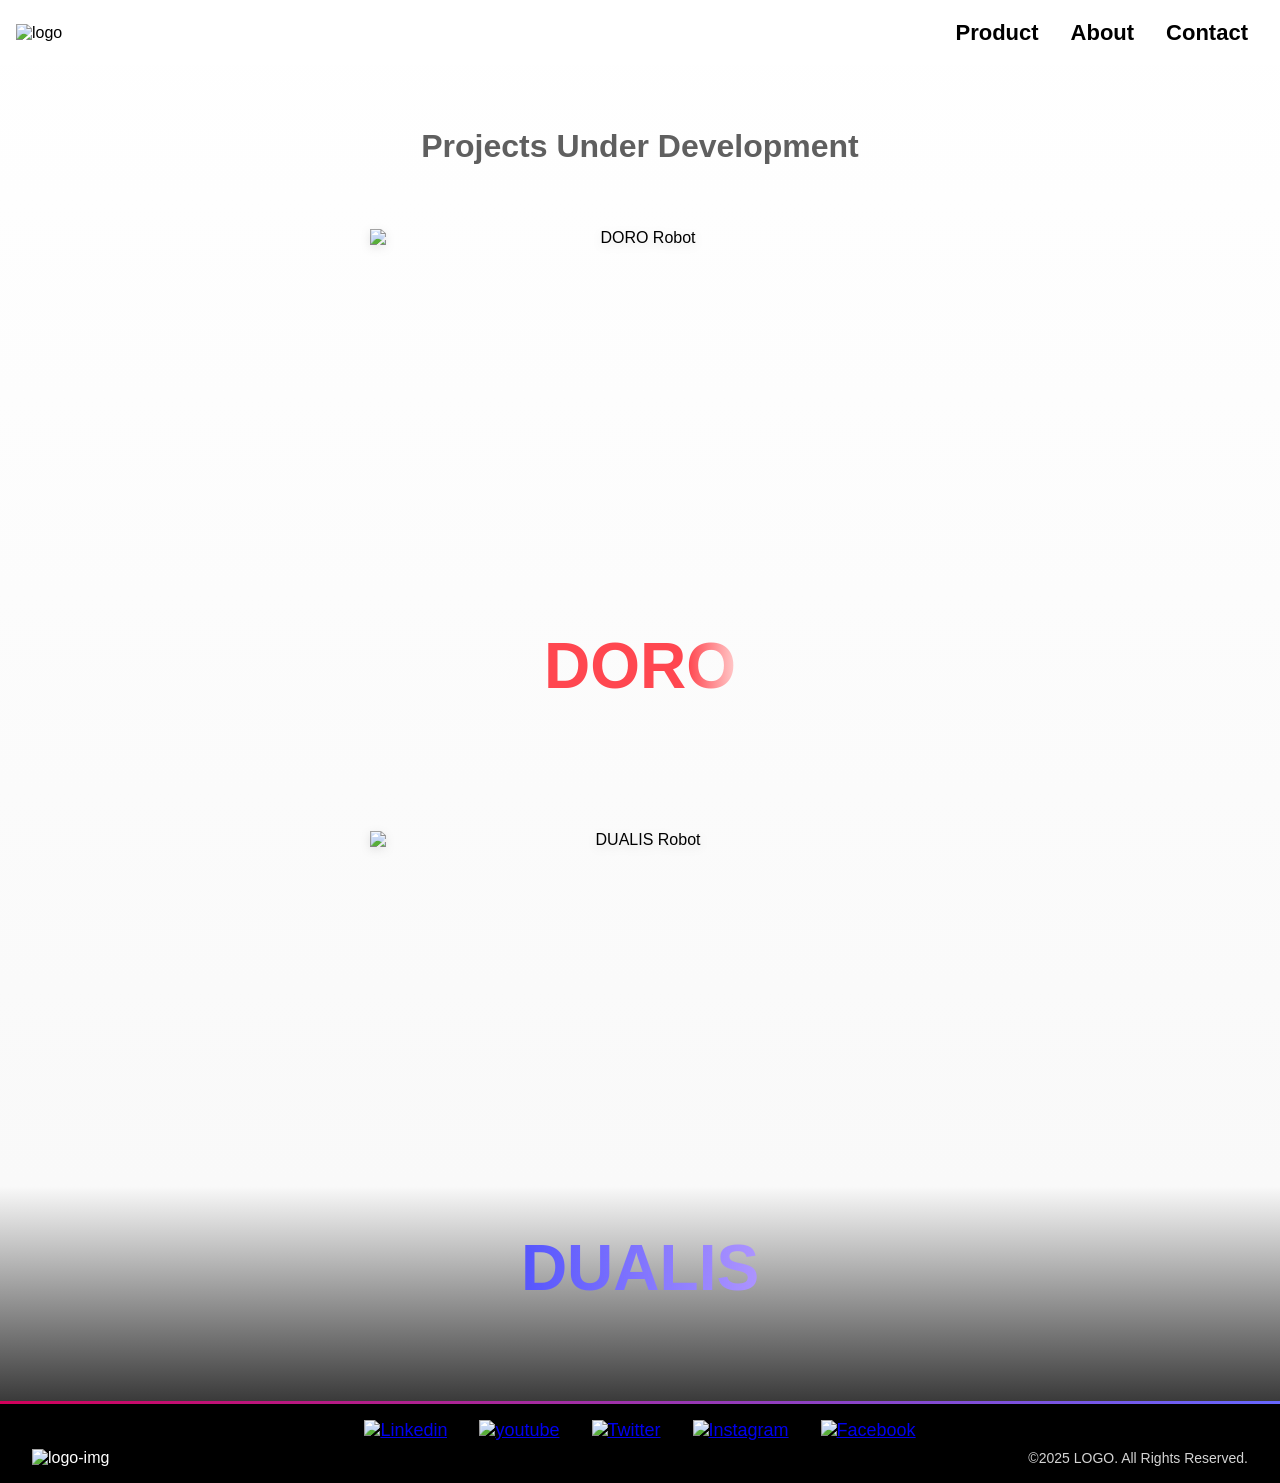
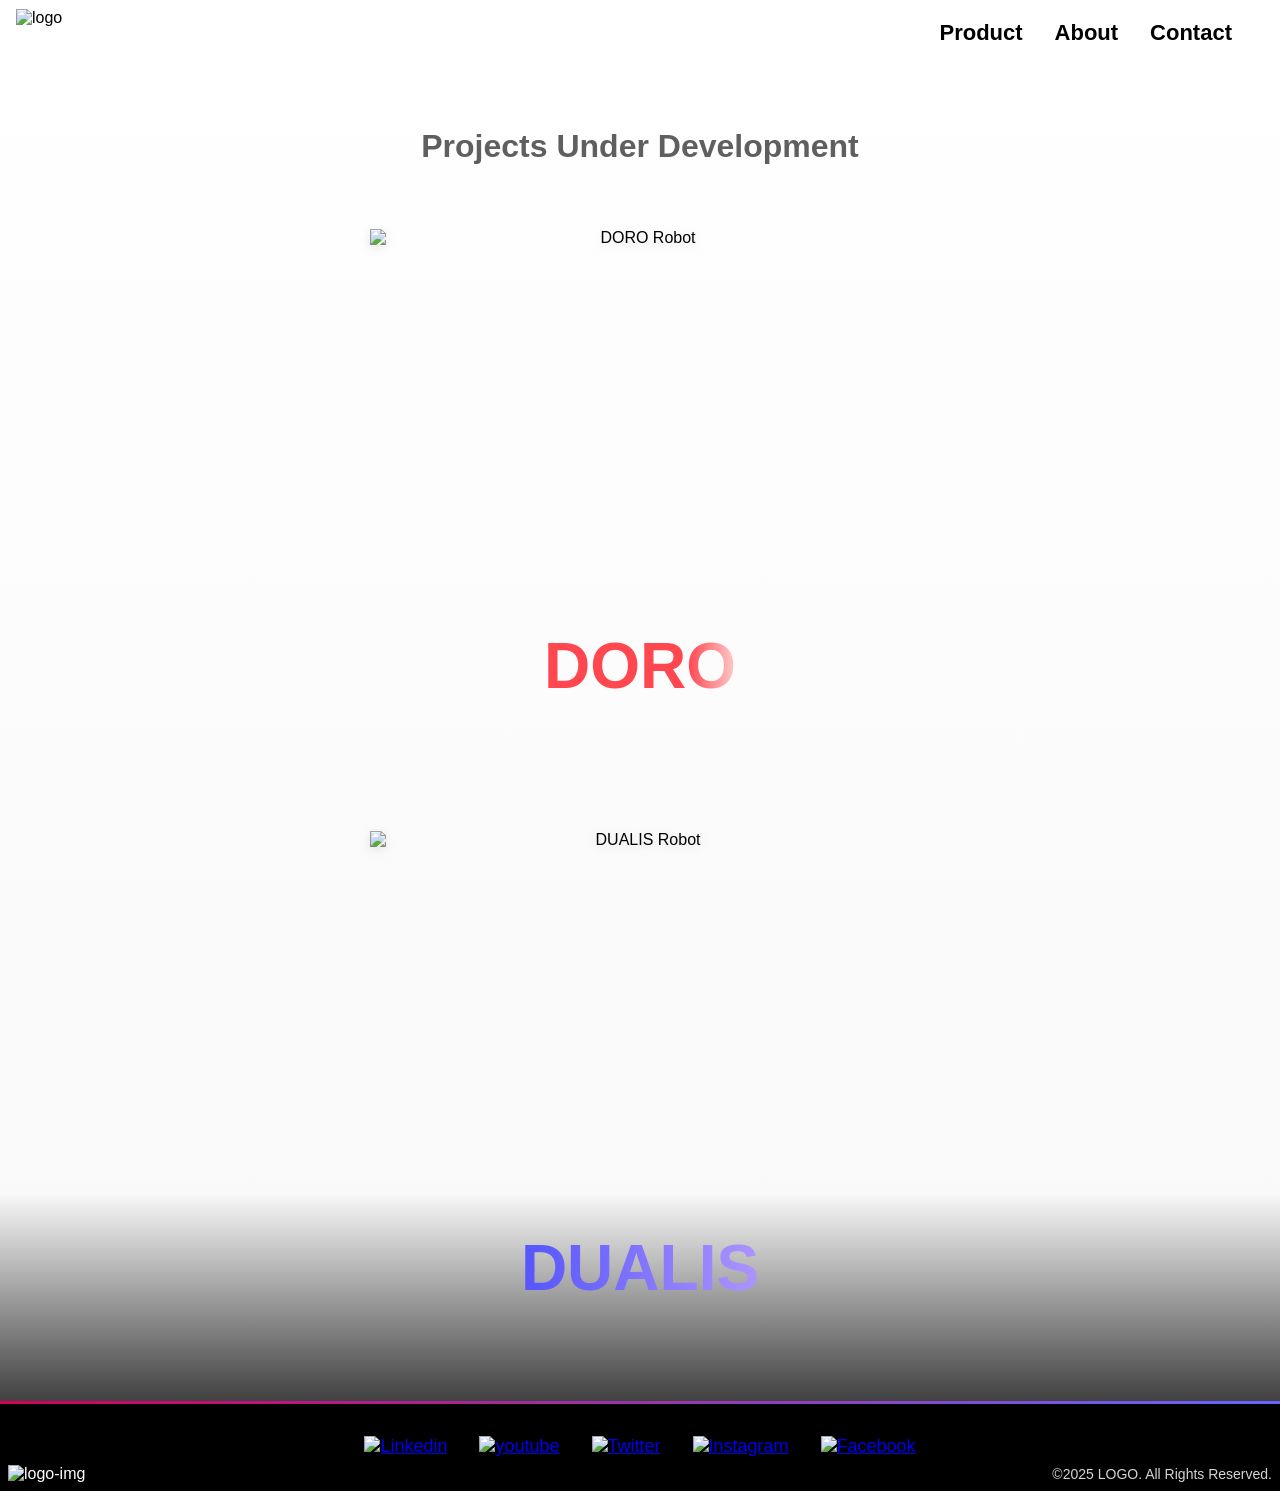

version update

--- a/src/style/product.css
+++ b/src/style/product.css
@@ -26,7 +26,7 @@ body {
   position: fixed;
   font-family: Arial, Helvetica, sans-serif;
   box-sizing: border-box;
-  padding: 1rem 16px 1rem 16px;
+  /* padding: 1rem 16px 1rem 0; */
   width: 100%;
   height: 65px;
   align-items: center;
@@ -55,15 +55,15 @@ body {
   padding-right: 2rem;
   display: flex;
   align-items: center;
-  justify-content: center;
+  justify-content: flex-start;
   height: 100%;
 }
 
 .nav-left-section img {
+  width: 140px;
+  height: 48px;
   max-width: 140px;
   max-height: 48px;
-  width: auto;
-  height: auto;
   object-fit: contain;
   display: block;
 }
@@ -222,7 +222,7 @@ footer {
 .footer-container {
   min-height: 40px;
   /* box-sizing: border-box; */
-  padding: 1rem 2rem;
+  padding: 2rem 0.5rem 0.5rem 0.5rem;
   color: white;
   background-color: rgb(0, 0, 0);
   display: grid;
@@ -307,6 +307,10 @@ footer {
 /* FOOTER MOBILE (same as home page)     */
 /* ===================================== */
 @media (max-width: 768px) {
+  .nav-container {
+    padding: 0rem;
+  }
+
   .project-image {
     height: auto;
   }
@@ -336,13 +340,12 @@ footer {
 
   .footer-container {
     padding: 10px;
-    height: 25vh;
-    grid-template-columns: 1fr 1fr 1fr 1fr 1fr;
-    grid-template-rows: 3fr 1.5fr 3fr;
+    height: auto;
+    grid-template-columns: 1fr 1fr;
+    grid-template-rows: auto auto;
     grid-template-areas:
-      "logo logo logo logo logo"
-      "socials socials socials socials socials"
-      "copyright copyright copyright copyright copyright";
+      "logo socials"
+      "copyright copyright";
     justify-content: center;
     align-items: center;
     justify-items: center;
@@ -374,6 +377,7 @@ footer {
   .copyright {
     grid-area: copyright;
     justify-self: center;
+    text-align: center;
     padding: 0;
   }
 }
@@ -389,7 +393,7 @@ footer {
   display: flex;
   align-items: center;
   justify-content: space-between;
-  padding: 1rem 16px;
+  padding: 1rem 16px 1rem 0;
   box-sizing: border-box;
   font-family: Arial, Helvetica, sans-serif;
   transition: all 0.3s ease;
@@ -410,7 +414,7 @@ footer {
   justify-content: space-between;
   align-items: center;
   width: 100%;
-  padding: 0;
+  padding: 0rem 1rem;
 }
 
 .nav-left-section {
@@ -420,7 +424,7 @@ footer {
 }
 
 .nav-left-section img {
-  max-height: 45px;
+  max-height: 48px;
   width: auto;
   object-fit: contain;
 }
